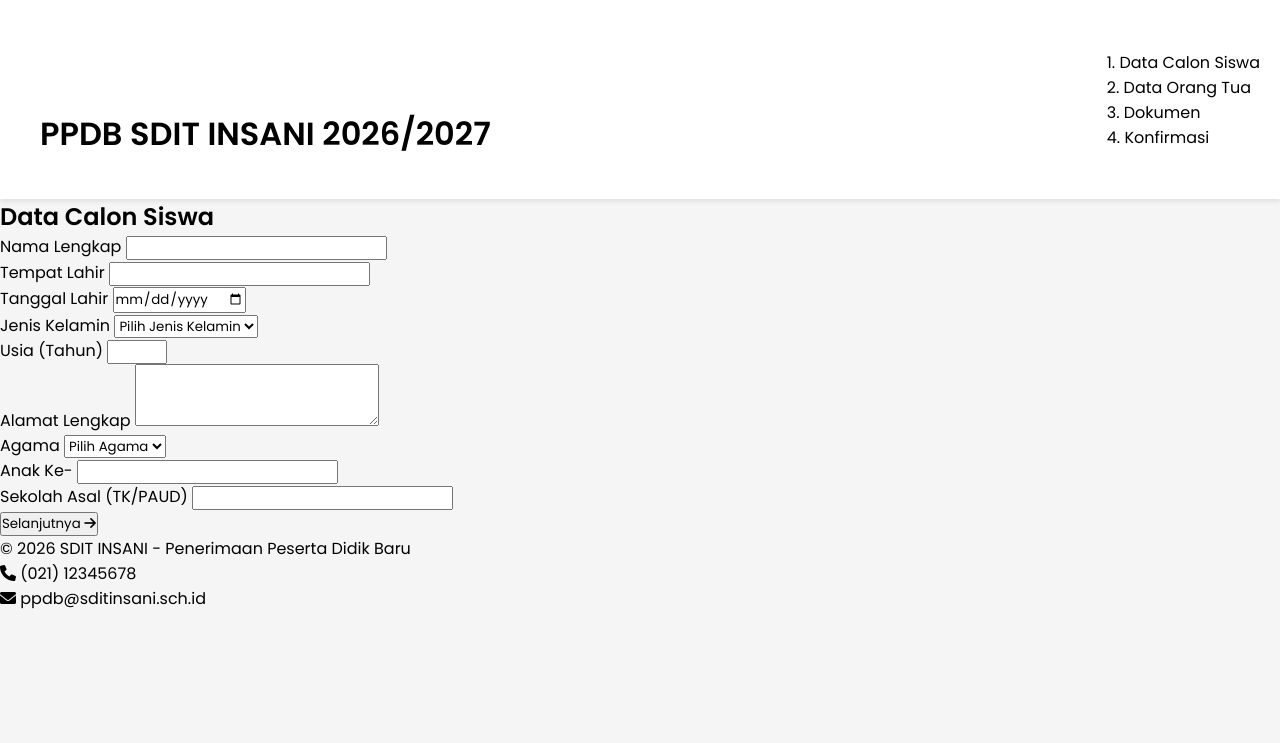
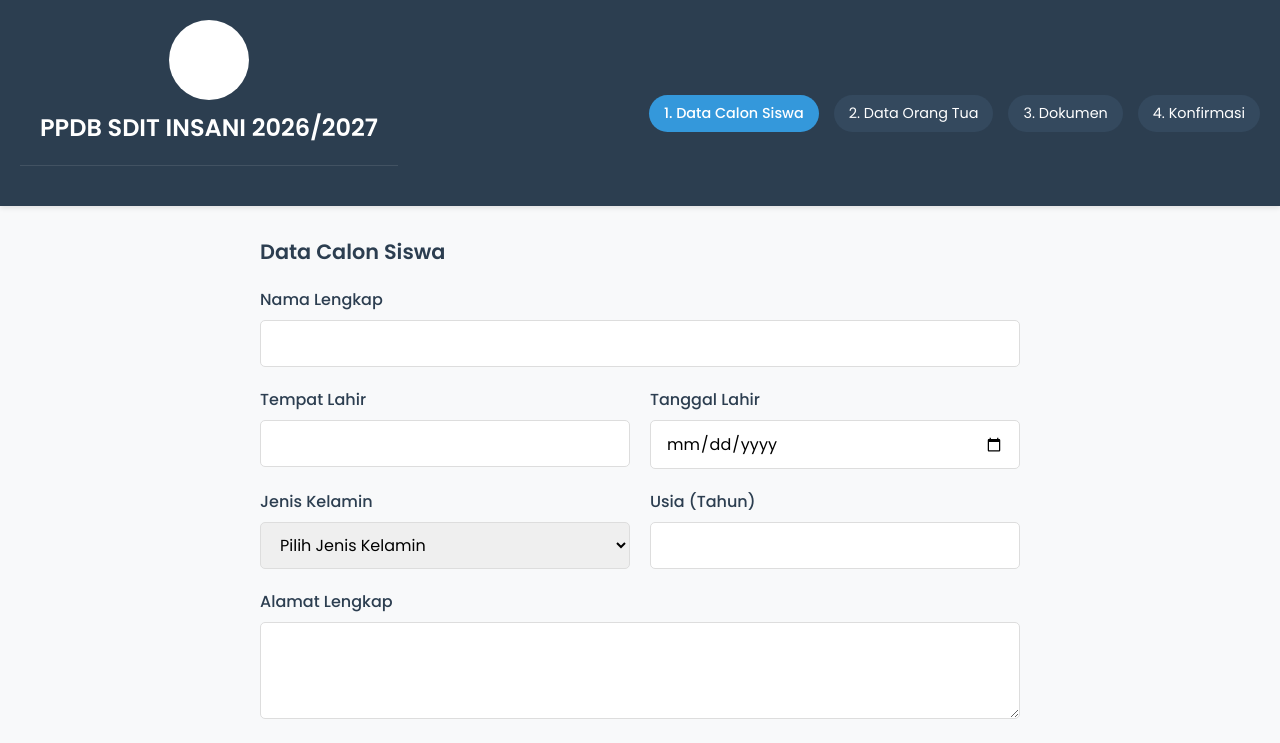
Before and after one commit to sditinsani/ppdb-sditinsani, a plain HTML site: page pendaftaran.html in a window 1280 px wide. Shown: the top 743 px of the page. Drawn offline with Linux system fonts and the light colour scheme; a script that the page names is missing.

Commit message:
Update styles.css

```diff
--- a/styles.css
+++ b/styles.css
@@ -221,3 +221,168 @@ header {
     font-size: 0.8rem;
     color: #7f8c8d;
 }
+/* Registration Page Styles */
+.registration-container {
+    display: flex;
+    flex-direction: column;
+    min-height: 100vh;
+    background-color: #f8f9fa;
+}
+
+.registration-header {
+    background-color: #2c3e50;
+    color: white;
+    padding: 20px;
+    text-align: center;
+}
+
+.registration-header .logo-container {
+    display: flex;
+    flex-direction: column;
+    align-items: center;
+    margin-bottom: 20px;
+}
+
+.registration-header .logo {
+    width: 80px;
+    height: 80px;
+    background-color: #fff;
+    border-radius: 50%;
+    margin-bottom: 10px;
+}
+
+.registration-header h1 {
+    font-size: 1.5rem;
+}
+
+.registration-steps {
+    display: flex;
+    justify-content: center;
+    margin-top: 20px;
+    gap: 15px;
+}
+
+.step {
+    padding: 8px 15px;
+    background-color: #34495e;
+    border-radius: 20px;
+    font-size: 0.9rem;
+}
+
+.step.active {
+    background-color: #3498db;
+    font-weight: 500;
+}
+
+.registration-form {
+    flex: 1;
+    max-width: 800px;
+    margin: 30px auto;
+    padding: 0 20px;
+    width: 100%;
+}
+
+.registration-form h2 {
+    color: #2c3e50;
+    margin-bottom: 20px;
+    font-size: 1.3rem;
+}
+
+.form-group {
+    margin-bottom: 20px;
+}
+
+.form-group label {
+    display: block;
+    margin-bottom: 8px;
+    color: #2c3e50;
+    font-weight: 500;
+}
+
+.form-group input,
+.form-group select,
+.form-group textarea {
+    width: 100%;
+    padding: 10px 15px;
+    border: 1px solid #ddd;
+    border-radius: 5px;
+    font-size: 1rem;
+    transition: border 0.3s;
+}
+
+.form-group input:focus,
+.form-group select:focus,
+.form-group textarea:focus {
+    border-color: #3498db;
+    outline: none;
+}
+
+.form-row {
+    display: flex;
+    gap: 20px;
+}
+
+.form-row .form-group {
+    flex: 1;
+}
+
+.form-actions {
+    display: flex;
+    justify-content: flex-end;
+    margin-top: 30px;
+}
+
+.btn-next {
+    background-color: #3498db;
+    color: white;
+    border: none;
+    padding: 12px 25px;
+    border-radius: 5px;
+    font-size: 1rem;
+    cursor: pointer;
+    display: flex;
+    align-items: center;
+    gap: 10px;
+    transition: background-color 0.3s;
+}
+
+.btn-next:hover {
+    background-color: #2980b9;
+}
+
+.registration-footer {
+    background-color: #2c3e50;
+    color: white;
+    padding: 20px;
+    text-align: center;
+    font-size: 0.9rem;
+}
+
+.contact-info {
+    display: flex;
+    justify-content: center;
+    gap: 20px;
+    margin-top: 10px;
+}
+
+.contact-info p {
+    display: flex;
+    align-items: center;
+    gap: 5px;
+}
+
+@media (max-width: 768px) {
+    .form-row {
+        flex-direction: column;
+        gap: 0;
+    }
+
+    .registration-steps {
+        flex-wrap: wrap;
+    }
+
+    .step {
+        font-size: 0.8rem;
+        padding: 5px 10px;
+    }
+}
```
